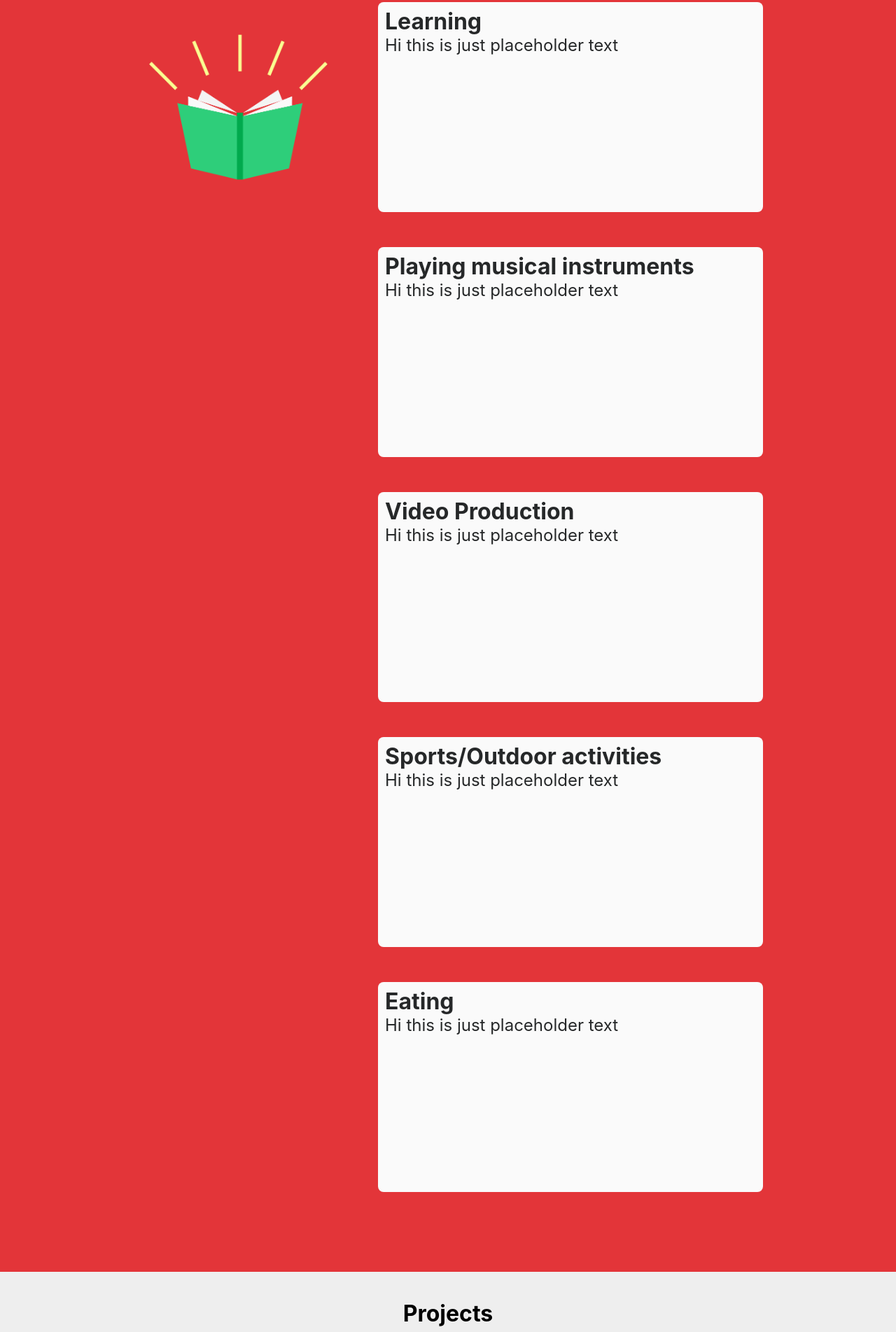
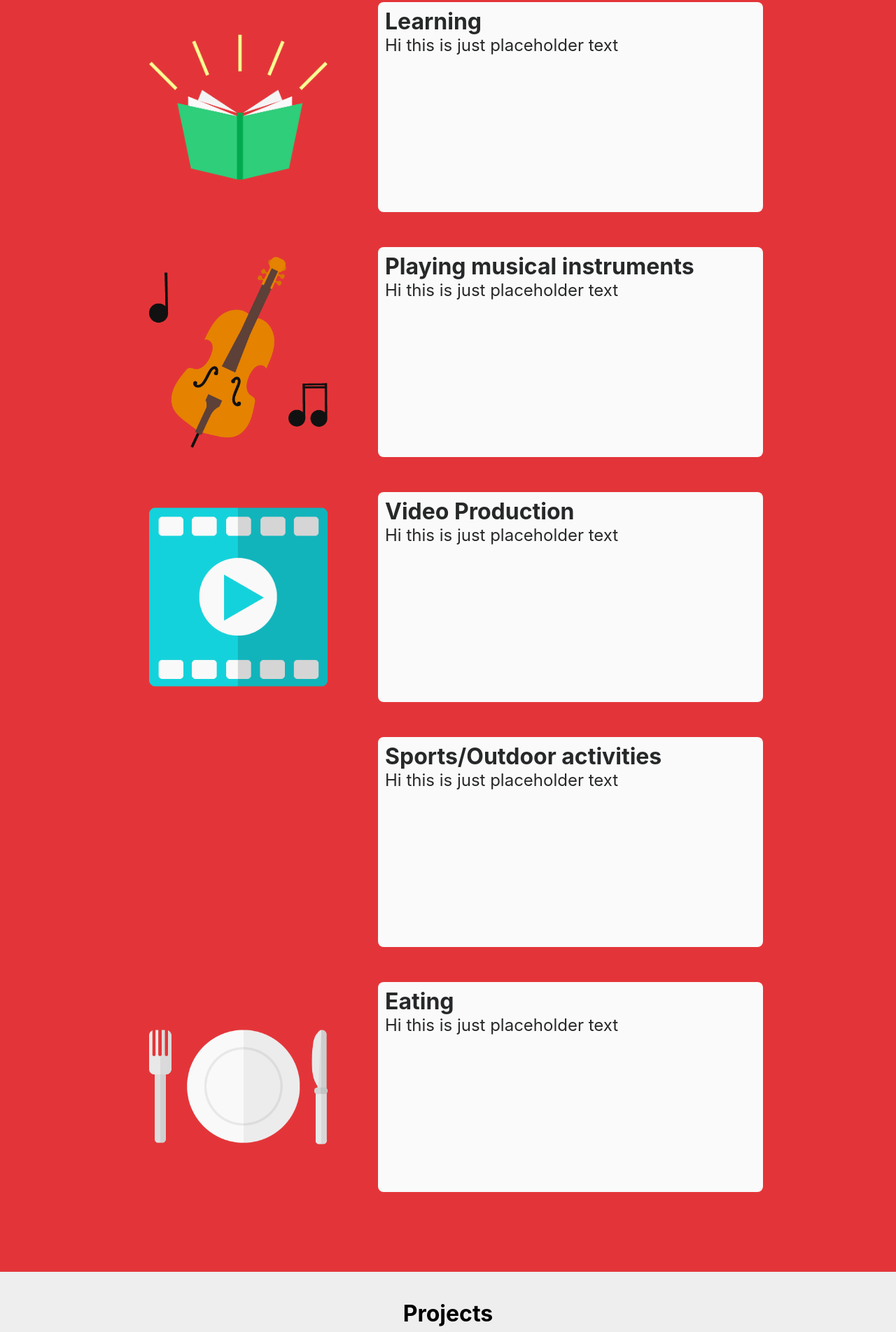
Before and after one commit to nathan-chin/2017, a plain HTML site: page index.html in a window 1280 px wide. Shown: the part 3406-5309 px from the top of the page at 70% size. Drawn offline with nearby package versions, Linux system fonts and the light colour scheme.

Commit message:
Adding more hobby pictures
Only the sports one left. Also fixed what happens when the
hobby-container is hovered over

```diff
--- a/index.html
+++ b/index.html
@@ -99,7 +99,7 @@ Sed tristique auctor scelerisque. Phasellus sed purus sed sapien accumsan lacini
 
 		  <div class="hobby-container">
 			<div class="hobby-picture">
-
+			 <img src="Hobby-Music.png" class="hobby-pic-container"/>
 			</div>
 			<div class="hobby-description">
 			 <div class="hobby-text-container">
@@ -111,7 +111,7 @@ Sed tristique auctor scelerisque. Phasellus sed purus sed sapien accumsan lacini
 
 		  <div class="hobby-container">
 			<div class="hobby-picture">
-
+			 <img src="Hobby-Video_Production.png" class="hobby-pic-container"/>
 			</div>
 			<div class="hobby-description">
 			 <div class="hobby-text-container">
@@ -135,7 +135,7 @@ Sed tristique auctor scelerisque. Phasellus sed purus sed sapien accumsan lacini
 
 		  <div class="hobby-container">
 			<div class="hobby-picture">
-
+			 <img src="Hobby-Eating.png" class="hobby-pic-container"/>
 			</div>
 			<div class="hobby-description">
 			 <div class="hobby-text-container">
--- a/style.css
+++ b/style.css
@@ -286,16 +286,15 @@ body {
 	height: 300px;
 	margin: 50px auto;
 	padding: 0;
-	transition: 0.2s ease;
 	position: relative;
 	left: 50%;
 	margin-left: -450px;
 	border-radius: 8px;
+	transition: 0.2s ease;
 }
 
 .hobby-container:hover {
-	box-shadow: 0 8px 12px 0 rgba(0, 0, 0, 0.2), 0 16px 28px 0 rgba(0, 0, 0, 0.19);
-	transform: scale(1.02, 1.02);
+	transform: scale(1.1, 1.1);
 }
 
 .hobby-picture {
@@ -306,6 +305,8 @@ body {
 	padding: 0;
 	float: left;
 	text-align: center;
+	transition: 0.2s ease;
+	border-radius: 5px;
 }
 
 .hobby-pic-container {
```
Also changed, not shown: Hobby-Eating.png (added), Hobby-Music.png (added), Hobby-Video_Production.png (added).
